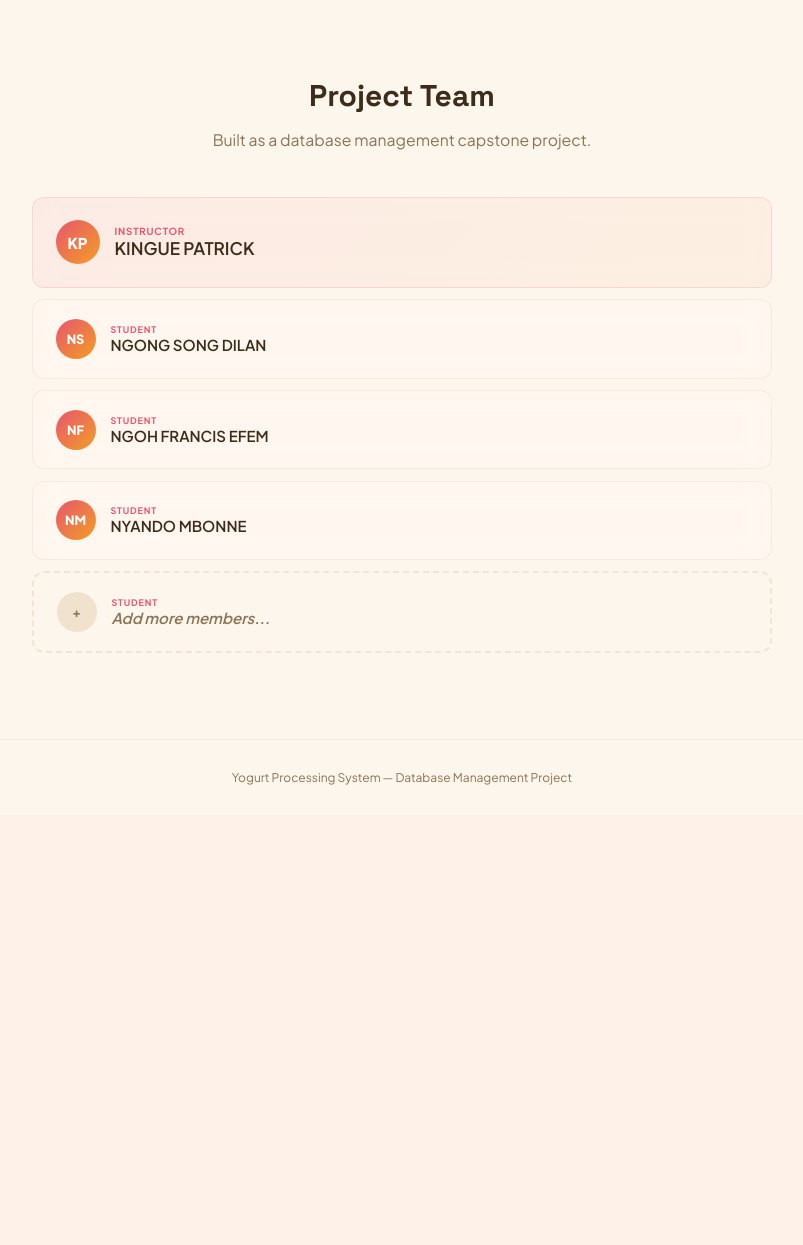
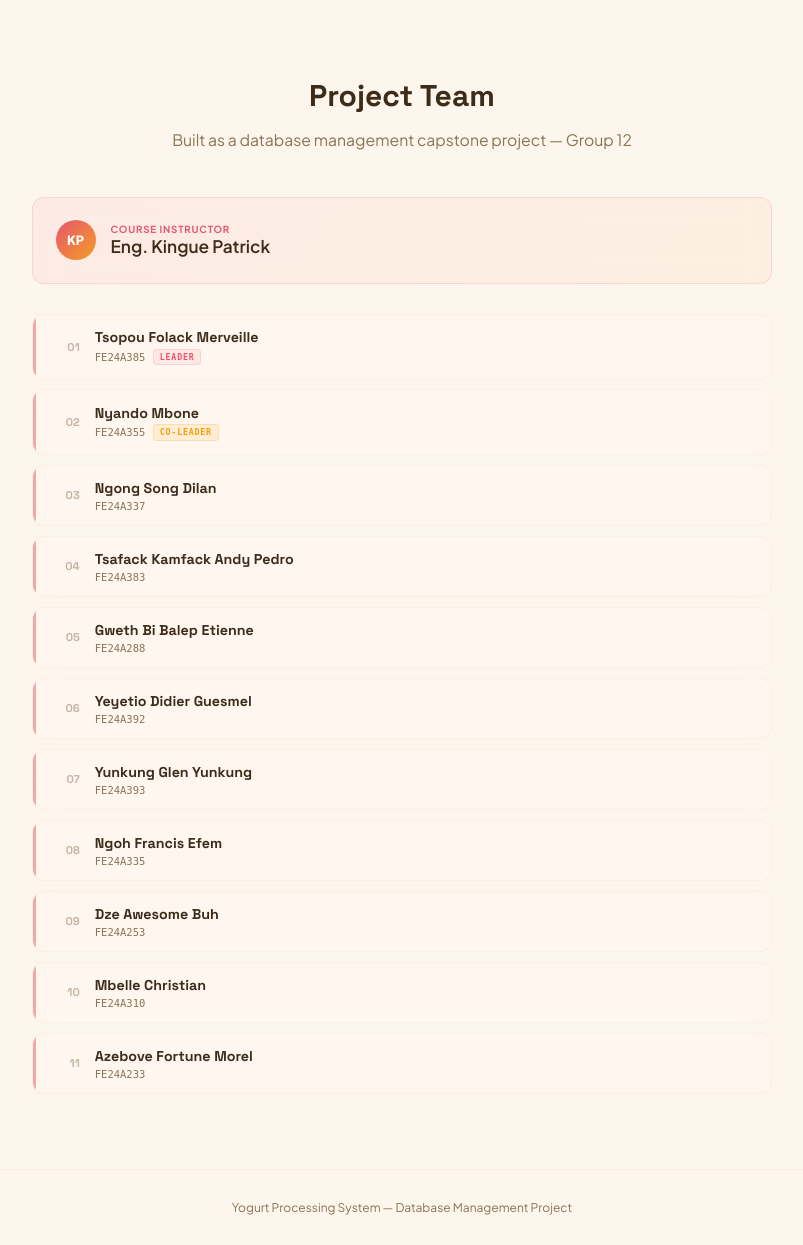
Before and after one commit to ngongsongdilan-spec/yogurt_processing_system, a Django app: template yogurt_project/dashboard/templates/dashboard/landing.html in a window 1280 px wide. Shown: the part 2938-4183 px from the top of the page, without its empty margins (238-1041 px from the left). Before the commit the page ends 3723 px from the top, so only its background shows below. Run offline with Django 5.2, Linux system fonts and the light colour scheme; the template is opened without the code that fills it, so the values that code supplies are empty.

Commit message:
Update team section with all 11 members + matricules, larger hero credit fonts, member card styling

```diff
--- a/yogurt_project/dashboard/templates/dashboard/landing.html
+++ b/yogurt_project/dashboard/templates/dashboard/landing.html
@@ -125,18 +125,30 @@ a{text-decoration:none;color:inherit}
 .instructor-card{background:linear-gradient(135deg,rgba(244,114,150,0.08),rgba(244,165,96,0.08));border:1px solid rgba(244,114,150,0.2);padding:1.5rem}
 .instructor-card .role-tag{color:var(--brand-primary);font-size:0.65rem}
 .instructor-card .name{font-size:1.15rem}
-.instructor-card .avatar{width:44px;height:44px;font-size:1rem}
 .more-card{border:2px dashed rgba(210,180,140,0.25);background:transparent;backdrop-filter:none;cursor:default}
 .more-card:hover{transform:none;border-color:rgba(210,180,140,0.35)}
 .more-card .name{color:var(--text-sec);font-style:italic}
+
+/* ── MEMBER CARDS ── */
+.member-card{display:flex;align-items:center;gap:1rem;padding:0.9rem 1.25rem;background:rgba(255,248,240,0.8);backdrop-filter:blur(12px);border:1px solid rgba(210,180,140,0.12);border-radius:var(--radius);transition:all 0.3s ease;position:relative;overflow:hidden}
+.member-card::before{content:'';position:absolute;left:0;top:0;bottom:0;width:3px;background:var(--brand-primary);border-radius:0 3px 3px 0;opacity:0.5}
+.member-card:hover{transform:translateX(4px);border-color:rgba(244,114,150,0.2);box-shadow:0 4px 16px rgba(244,114,150,0.06)}
+.member-card:hover::before{opacity:1}
+.member-num{font-family:var(--font-display);font-size:0.75rem;font-weight:800;color:var(--text-sec);opacity:0.5;min-width:28px;text-align:right}
+.member-info{flex:1}
+.member-name{font-family:var(--font-display);font-size:0.95rem;font-weight:700;color:var(--text-pri)}
+.member-meta{font-size:0.7rem;color:var(--text-sec);font-family:var(--font-mono);margin-top:0.15rem;display:flex;align-items:center;gap:0.5rem}
+.member-role{font-size:0.55rem;font-weight:700;text-transform:uppercase;letter-spacing:0.8px;padding:0.15rem 0.4rem;border-radius:4px}
+.member-role.leader{background:rgba(244,114,150,0.12);color:var(--brand-primary);border:1px solid rgba(244,114,150,0.2)}
+.member-role.coleader{background:rgba(245,158,11,0.12);color:#F59E0B;border:1px solid rgba(245,158,11,0.2)}
 
 /* ── HERO CREDITS ── */
 .hero-credits{display:flex;flex-direction:column;align-items:center;justify-content:center;gap:0.5rem;animation:fadeInCredits 0.8s ease-out both;position:absolute;inset:0;padding:2rem;overflow-y:auto}
 .credit-line{font-family:var(--font-display);color:var(--text-pri);opacity:0;animation:creditReveal 0.6s ease-out forwards}
 .credit-line.small{font-size:clamp(0.65rem,1.5vw,0.8rem);letter-spacing:3px;text-transform:uppercase;color:var(--text-sec);font-weight:500}
 .credit-line.name{font-size:clamp(1.1rem,3.5vw,1.6rem);font-weight:800;animation-delay:0.2s}
-.names-grid{display:grid;grid-template-columns:1fr 1fr;gap:0.25rem 1.5rem;margin-top:0.5rem;max-width:700px;width:100%}
-.credit-line.names{font-size:clamp(0.75rem,1.8vw,0.9rem);font-weight:600;color:var(--text-pri);text-align:center}
+.names-grid{display:grid;grid-template-columns:1fr 1fr;gap:0.35rem 1rem;margin-top:0.75rem;max-width:680px;width:100%}
+.credit-line.names{font-size:clamp(0.85rem,2vw,1.05rem);font-weight:700;color:var(--text-pri);text-align:center;font-family:var(--font-display);padding:0.2rem 0.5rem;background:rgba(255,248,240,0.3);border-radius:4px;letter-spacing:0.3px}
 .names-grid > .credit-line{opacity:0;animation:creditReveal 0.5s ease-out forwards}
 .names-grid > .credit-line:nth-child(1){animation-delay:0.1s}
 .names-grid > .credit-line:nth-child(2){animation-delay:0.2s}
@@ -330,45 +342,94 @@ a{text-decoration:none;color:inherit}
 <!-- ============================================================ -->
 <section id="team" class="team-section">
   <h2 class="section-title fade-up">Project Team</h2>
-  <p class="section-sub fade-up">Built as a database management capstone project.</p>
+  <p class="section-sub fade-up">Built as a database management capstone project — Group 12</p>
 
-  <div class="fade-up">
+  <div class="fade-up" style="margin-bottom:2rem">
     <div class="credit-card instructor-card">
       <div class="avatar">KP</div>
       <div>
-        <div class="role-tag">Instructor</div>
-        <div class="name">KINGUE PATRICK</div>
+        <div class="role-tag">Course Instructor</div>
+        <div class="name">Eng. Kingue Patrick</div>
       </div>
     </div>
   </div>
 
-  <div class="stagger">
-    <div class="credit-card">
-      <div class="avatar">NS</div>
-      <div>
-        <div class="role-tag">Student</div>
-        <div class="name">NGONG SONG DILAN</div>
+  <div style="display:grid;grid-template-columns:1fr;gap:0.65rem" class="stagger">
+    <div class="member-card">
+      <div class="member-num">01</div>
+      <div class="member-info">
+        <div class="member-name">Tsopou Folack Merveille</div>
+        <div class="member-meta">FE24A385 <span class="member-role leader">Leader</span></div>
       </div>
     </div>
-    <div class="credit-card">
-      <div class="avatar">NF</div>
-      <div>
-        <div class="role-tag">Student</div>
-        <div class="name">NGOH FRANCIS EFEM</div>
+    <div class="member-card">
+      <div class="member-num">02</div>
+      <div class="member-info">
+        <div class="member-name">Nyando Mbone</div>
+        <div class="member-meta">FE24A355 <span class="member-role coleader">Co-Leader</span></div>
       </div>
     </div>
-    <div class="credit-card">
-      <div class="avatar">NM</div>
-      <div>
-        <div class="role-tag">Student</div>
-        <div class="name">NYANDO MBONNE</div>
+    <div class="member-card">
+      <div class="member-num">03</div>
+      <div class="member-info">
+        <div class="member-name">Ngong Song Dilan</div>
+        <div class="member-meta">FE24A337</div>
       </div>
     </div>
-    <div class="credit-card more-card">
-      <div class="avatar" style="background:rgba(210,180,140,0.3);color:var(--text-sec)">+</div>
-      <div>
-        <div class="role-tag">Student</div>
-        <div class="name muted">Add more members...</div>
+    <div class="member-card">
+      <div class="member-num">04</div>
+      <div class="member-info">
+        <div class="member-name">Tsafack Kamfack Andy Pedro</div>
+        <div class="member-meta">FE24A383</div>
+      </div>
+    </div>
+    <div class="member-card">
+      <div class="member-num">05</div>
+      <div class="member-info">
+        <div class="member-name">Gweth Bi Balep Etienne</div>
+        <div class="member-meta">FE24A288</div>
+      </div>
+    </div>
+    <div class="member-card">
+      <div class="member-num">06</div>
+      <div class="member-info">
+        <div class="member-name">Yeyetio Didier Guesmel</div>
+        <div class="member-meta">FE24A392</div>
+      </div>
+    </div>
+    <div class="member-card">
+      <div class="member-num">07</div>
+      <div class="member-info">
+        <div class="member-name">Yunkung Glen Yunkung</div>
+        <div class="member-meta">FE24A393</div>
+      </div>
+    </div>
+    <div class="member-card">
+      <div class="member-num">08</div>
+      <div class="member-info">
+        <div class="member-name">Ngoh Francis Efem</div>
+        <div class="member-meta">FE24A335</div>
+      </div>
+    </div>
+    <div class="member-card">
+      <div class="member-num">09</div>
+      <div class="member-info">
+        <div class="member-name">Dze Awesome Buh</div>
+        <div class="member-meta">FE24A253</div>
+      </div>
+    </div>
+    <div class="member-card">
+      <div class="member-num">10</div>
+      <div class="member-info">
+        <div class="member-name">Mbelle Christian</div>
+        <div class="member-meta">FE24A310</div>
+      </div>
+    </div>
+    <div class="member-card">
+      <div class="member-num">11</div>
+      <div class="member-info">
+        <div class="member-name">Azebove Fortune Morel</div>
+        <div class="member-meta">FE24A233</div>
       </div>
     </div>
   </div>
```
